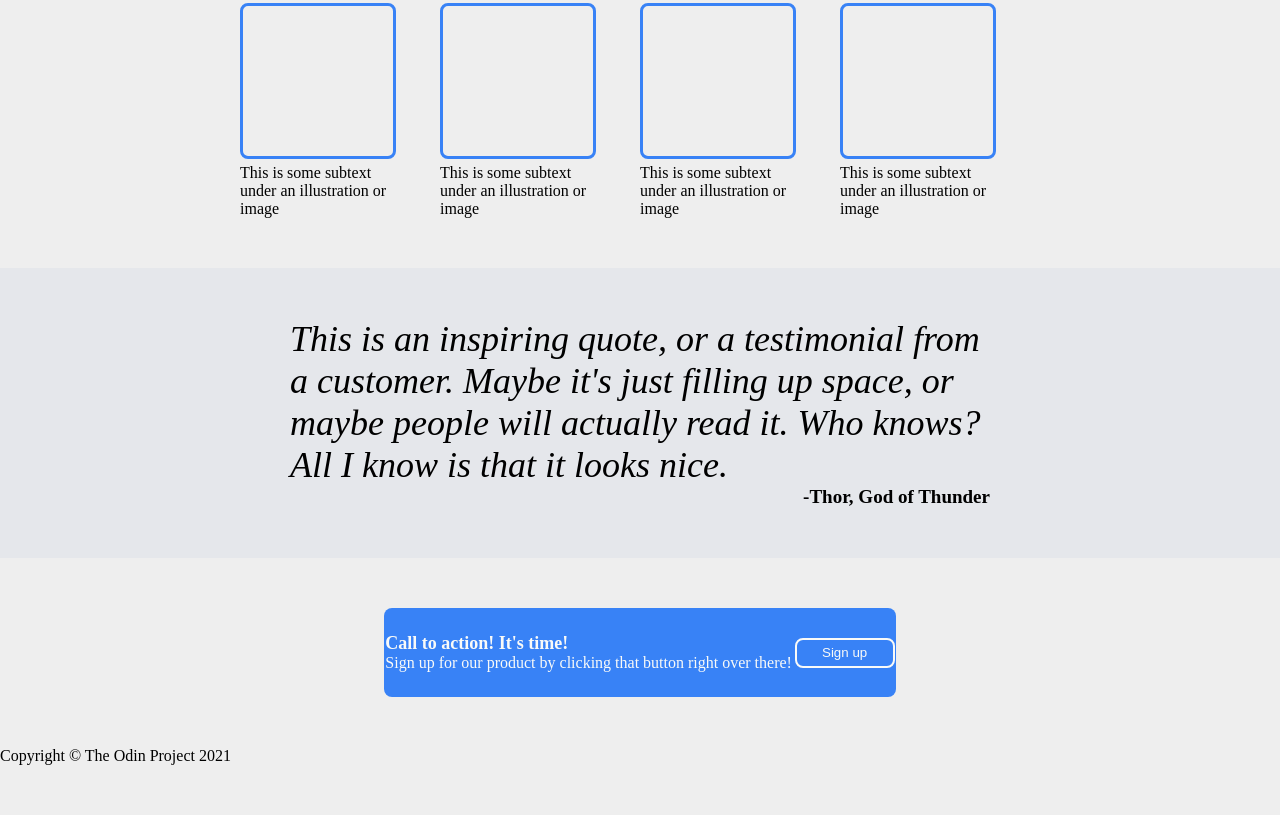
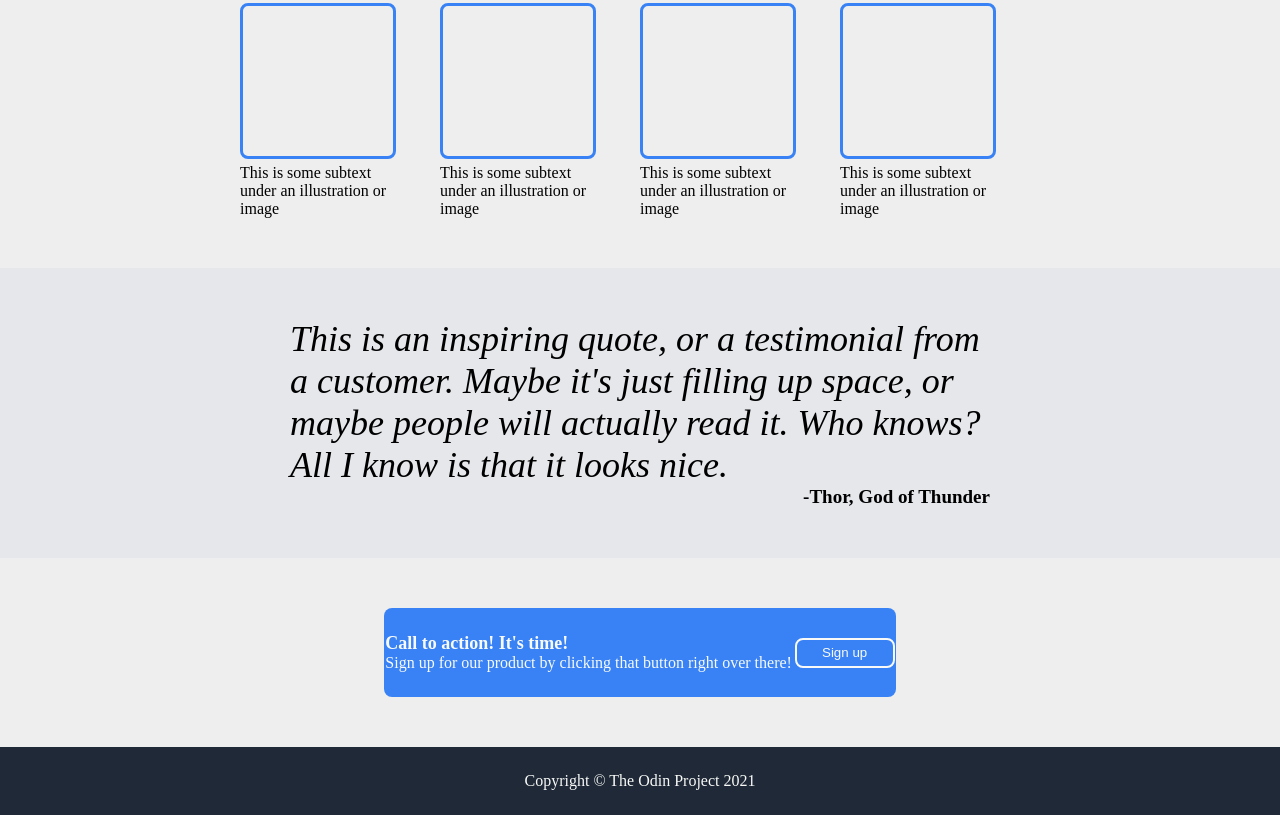
Before and after one commit to CasualV1/landing-page, a plain HTML site: page index.html in a window 1280 px wide. Shown: the part 739-1554 px from the top of the page. Before the commit the page ends 1504 px from the top, so only its background shows below. Drawn offline with Linux system fonts and the light colour scheme.

Commit message:
Customize the footer
Gave the footer the same background color as the header, and
made the text white.

```diff
--- a/styles.css
+++ b/styles.css
@@ -176,3 +176,12 @@ img {
     width: 100px;
     border-radius: 8px;
 }
+
+.footer {
+    display: flex;
+    justify-content: center;
+    padding-top: 25px;
+    padding-bottom: 25px;
+    background-color: #1F2937;
+    color: #F9FAF8;
+}
```
